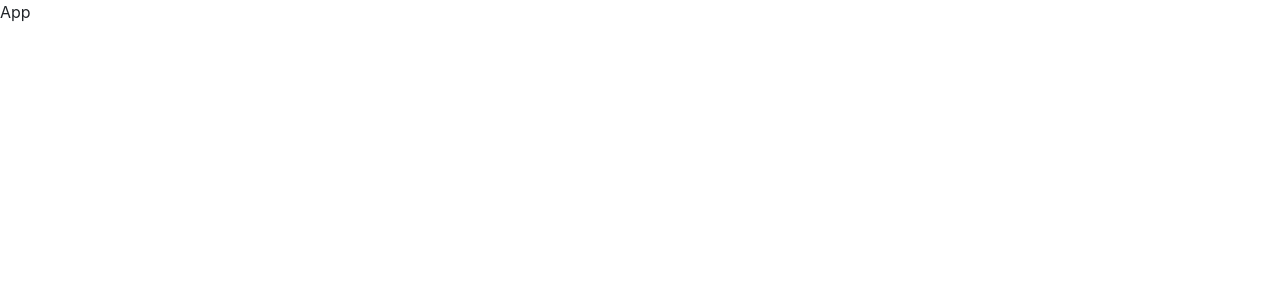
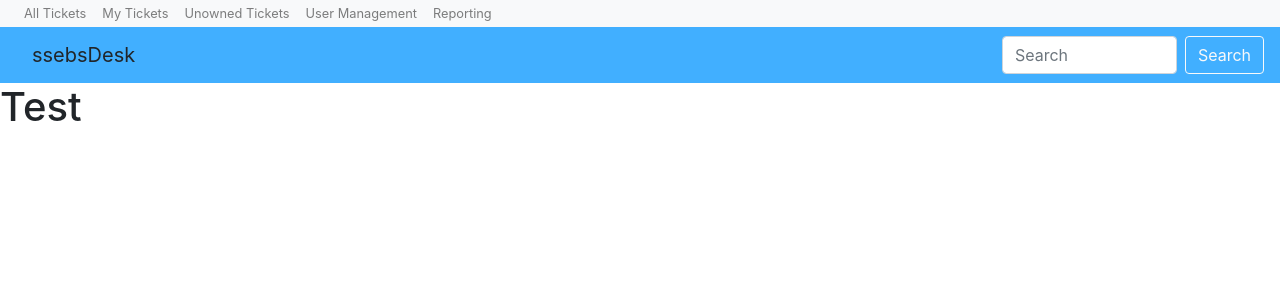
Before and after one commit to ssebs/ssebs-desk, a React (Create React App) app: page / in a window 1280 px wide. Shown: the top 300 px of the page. Built offline with nearby package versions, Linux system fonts and the light colour scheme.

Commit message:
start on navbar

```diff
--- a/src/App.jsx
+++ b/src/App.jsx
@@ -1,7 +1,17 @@
 import React from "react";
+import { BrowserRouter, Route } from "react-router-dom";
+
+import Header from "./components/Header";
 
 const App = () => {
-    return <div>App</div>;
+    return (
+        <>
+            <Header />
+            <BrowserRouter>
+                <Route exact path="/" render={() => <h1>Test</h1>} />
+            </BrowserRouter>
+        </>
+    );
 };
 
 export default App;
--- a/src/components/Header.jsx
+++ b/src/components/Header.jsx
@@ -1,11 +1,52 @@
-import React from 'react'
+import React from "react";
 
 const Header = () => {
     return (
-        <div>
-            Header
-        </div>
-    )
-}
+        <>
+            <nav
+                className="navbar navbar-expand-sm navbar-light bg-light py-0"
+                style={{ fontSize: "0.8rem" }}
+            >
+                <div className="navbar-nav">
+                    <a className="nav-item nav-link py-1" href="/#">
+                        All Tickets
+                    </a>
+                    <a className="nav-item nav-link  py-1" href="/#">
+                        My Tickets
+                    </a>
+                    <a className="nav-item nav-link  py-1" href="/#">
+                        Unowned Tickets
+                    </a>
+                    <a className="nav-item nav-link  py-1" href="/#">
+                        User Management
+                    </a>
+                    <a className="nav-item nav-link  py-1" href="/#">
+                        Reporting
+                    </a>
+                </div>
+            </nav>
+            <nav className="navbar navbar-expand-sm navbar-light bg-primary justify-content-between">
+                <a className="nav-item nav-link navbar-brand">ssebsDesk</a>
+                <div className="navbar-nav">
+                    <form className="form-inline">
+                        <input
+                            className="form-control mr-sm-2"
+                            type="search"
+                            style={{width:"175px"}}
+                            placeholder="Search"
+                            aria-label="Search"
+                        />
+                        <button
+                            className="btn btn-outline-light my-2 my-sm-0"
+                            type="submit"
+                        >
+                            Search
+                        </button>
+                    </form>
+                </div>
+            </nav>
+        </>
+    );
+};
 
-export default Header
+export default Header;
```
